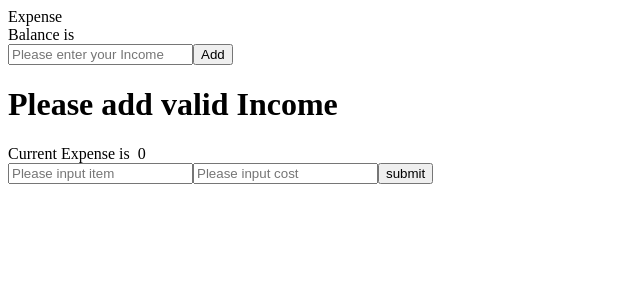
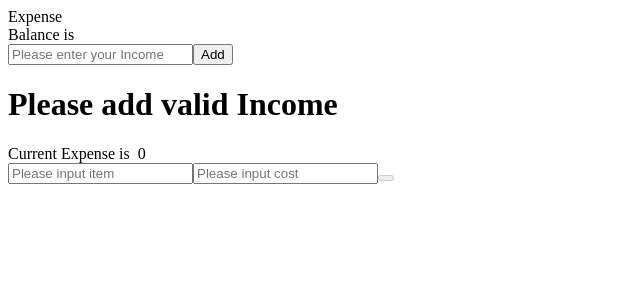
Before and after one commit to ligilv/2021-expense, a React (Create React App) app: page / in a window 1280 px wide. Shown: the top 300 px of the page, without its empty margins (0-640 px from the left). Built offline with nearby package versions, Linux system fonts and the light colour scheme.

Commit message:
expense component is working, with buttn and array of objects rendering

```diff
--- a/src/Components/Expense.js
+++ b/src/Components/Expense.js
@@ -3,16 +3,16 @@ import React, { useState } from "react";
 function Expense() {
   //sum of todos
   const [item, setItem] = useState("");
-  const [arrayItem, setArrayItem] = useState([]);
-  const [cost, setCost] = useState([]);
-  const [arrayCost, setArrayCost] = useState([]);
+  const [cost, setCost] = useState("");
+  const [buton, setbutton] = useState(true);
+  const [arrayItem, setArrayItem] = useState([]); //pushing tis value in objExpense
+  const [objExpense, setObjExpense] = useState([]);
+  const [arrayCost, setArrayCost] = useState([]); // pushing tis value in objExpense
   const [expense, setExpense] = useState([0]);
   const [expenseList, setExpenseList] = useState([]);
 
   const itemchange = (e) => {
     setItem(e.target.value);
-
-    // console.log(`${item} changed`);
   };
   const costChanged = (e) => {
     setCost(e.target.value);
@@ -22,12 +22,13 @@ function Expense() {
   //parseint as number added in array was in text, to cnvert it into number and not  in text
   const added = (e) => {
     e.preventDefault();
+
     setExpense([...expense, parseInt(cost)]);
     setArrayItem([...arrayItem, item]);
     setArrayCost([...arrayCost, cost]);
-    console.log(arrayItem);
+    setObjExpense([...objExpense, { item, cost }]);
+    setCost("");
     setItem("");
-    setCost(" ");
   };
   return (
     <div>
@@ -48,16 +49,22 @@ function Expense() {
           onChange={costChanged}
           value={cost}
         ></input>
-        <button type="submit" onClick={added}>
-          submit
+        <button
+          type="submit"
+          onClick={added}
+          //added conditional rendering, if I used usestate to change it ends up in warning that I will get infinite loop
+          disabled={item === "" || cost === "" ? true : false}
+        >
+          {item === "" ? "" : "" || cost === "" ? "enter price" : "add"}
         </button>
       </form>
-      {arrayItem.map((list, key) => {
-        return <h1 key={key}>{list}</h1>;
-      })}
       <br></br>
-      {arrayCost.map((list, key) => {
-        return <h1 key={key}>{list}</h1>;
+      {objExpense.map(({ item, cost }, i) => {
+        return (
+          <h1 key={i}>
+            {item} ----{cost}
+          </h1>
+        );
       })}
     </div>
   );
```
Also changed, not shown: exp.txt.
